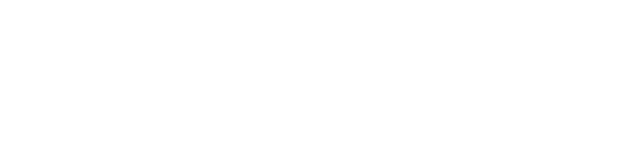
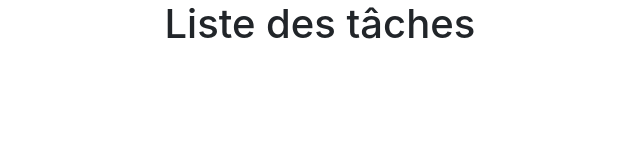
Before and after one commit to RabiaKhellafi/jq-todo-list, a website: page index.html in a window 1280 px wide. Shown: the whole page, without its empty margins (163-803 px from the left). Drawn offline with nearby package versions, Linux system fonts and the light colour scheme.

Commit message:
squelette Bootstrap

```diff
--- a/index.html
+++ b/index.html
@@ -12,7 +12,11 @@
 
 </head>
 
-<body>
+<body class="row justify-content-center">
+    <div class="col-6">
+        <h1>Liste des tâches</h1>
+
+    </div>
 
 </body>
 
```
